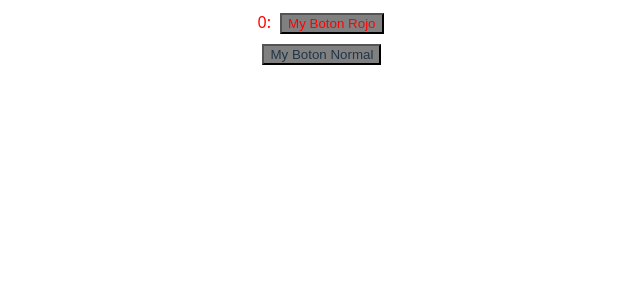
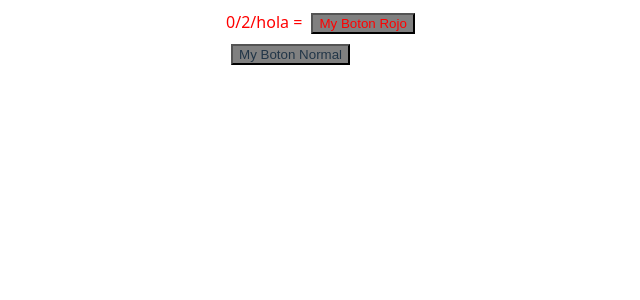
Before and after one commit to fabio-fullin/EstudioReact, a React (Vite) app: page /boton in a window 1280 px wide. Shown: the top 300 px of the page, without its empty margins (317-957 px from the left). Built offline with nearby package versions, Linux system fonts and the light colour scheme.

Commit message:
Generalizacion guardado un objeto en el context

```diff
--- a/src/Boton.tsx
+++ b/src/Boton.tsx
@@ -14,7 +14,7 @@ interface ChildrenProps {
 export const ColorRed = ({ children }: ChildrenProps) => {
   const {value: valor} = useGlobalContext()
 
-  return (<div className="color-red">{valor}: {children}</div>)
+  return (<div className="color-red">{valor.Numero1}/{valor.Numero2}/{valor.Nombre} =  {children}</div>)
 }
 
 
@@ -23,7 +23,7 @@ export const Boton = ({ children, parentMethod }: Props) : ReactElement => {
   const {setValue: setValor} = useGlobalContext()
 
   const handleClick = () => {
-  setValor(2)
+  setValor({Numero1: 2, Numero2: 6, Nombre: "chau"})
   parentMethod()
 }
   return (
--- a/src/global.context.tsx
+++ b/src/global.context.tsx
@@ -1,14 +1,22 @@
 import { createContext, useContext, useState, type ReactNode } from "react";
 
-interface GlobalContextType {
-    value: number
-    setValue: React.Dispatch<React.SetStateAction<number>>
+//aca va lo que se desea guardar
+interface GlobalContextValueType {
+    Numero1: number,
+    Numero2: number,
+    Nombre: string
 }
 
-export const EmptyGlobalState: number = 0
+//aca inicializacion
+export const EmptyGlobalState: GlobalContextValueType = {Numero1: 0, Numero2: 2, Nombre: "hola"}
+
+interface GlobalContextType {
+    value: GlobalContextValueType
+    setValue: React.Dispatch<React.SetStateAction<GlobalContextValueType>>
+}
 
 export const GlobalContext = createContext<GlobalContextType>({
-    value: 0,
+    value: EmptyGlobalState,
     setValue: () => {}
 })
 
@@ -17,7 +25,7 @@ interface GlobalProps {
 }
 
 export const GlobalProvider = ({children}: GlobalProps) => {
-    const [value, setValue] = useState<number>(EmptyGlobalState)
+    const [value, setValue] = useState<GlobalContextValueType>(EmptyGlobalState)
 
     return (
         <GlobalContext.Provider value={{value, setValue}}>
```
